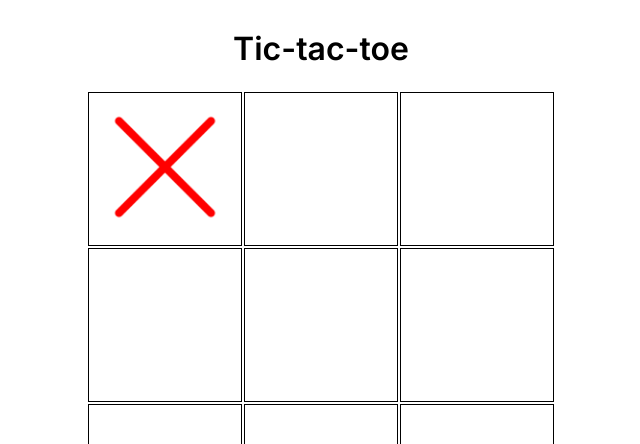
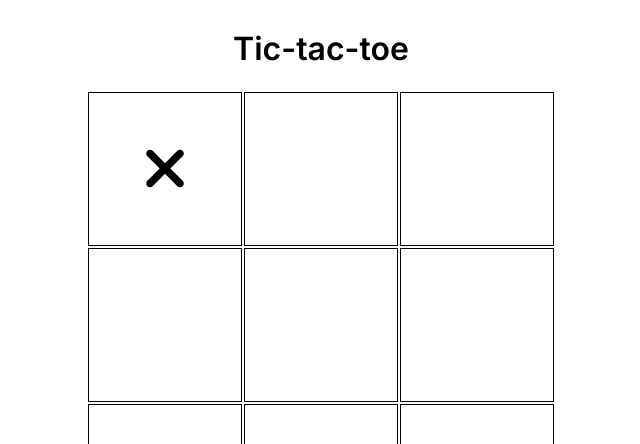
Before and after one commit to Leont1cov/tic-tac-toe-game, a React (Vite) app: page / in a window 1280 px wide. Both pictures are taken after a click on the element 484 px from the left and 168 px from the top of the page. Shown: the top 444 px of the page, without its empty margins (319-959 px from the left). Built offline with nearby package versions, Linux system fonts and the light colour scheme.

Commit message:
feat: update and restyle Cross and Circle components

```diff
--- a/src/assets/components/ImgComponents/cirlce/Circle.jsx
+++ b/src/assets/components/ImgComponents/cirlce/Circle.jsx
@@ -1,8 +1,8 @@
+import "./circle.css";
+
 const Circle = () => {
     return (
-        <div>
-            <img className={"img"} src="../../../../../public/circle.png" alt="Circle" />
-        </div>
+        <i className="fa-regular fa-circle circle"></i>
     )
 }
 
--- /dev/null
+++ b/src/assets/components/ImgComponents/cirlce/circle.css
@@ -0,0 +1,4 @@
+.circle {
+    font-size: 50px;
+    color: #333333;
+}
--- a/src/assets/components/ImgComponents/cross/Cross.jsx
+++ b/src/assets/components/ImgComponents/cross/Cross.jsx
@@ -1,8 +1,8 @@
+import "./cross.css";
+
 const Cross = () => {
     return (
-        <div>
-            <img className={"img"} src="../../../../../public/cross.png" alt="Cross" />
-        </div>
+            <i className="fa-solid fa-xmark cross"></i>
     )
 }
 
--- /dev/null
+++ b/src/assets/components/ImgComponents/cross/cross.css
@@ -0,0 +1,3 @@
+.cross {
+    font-size: 60px;
+}
```
